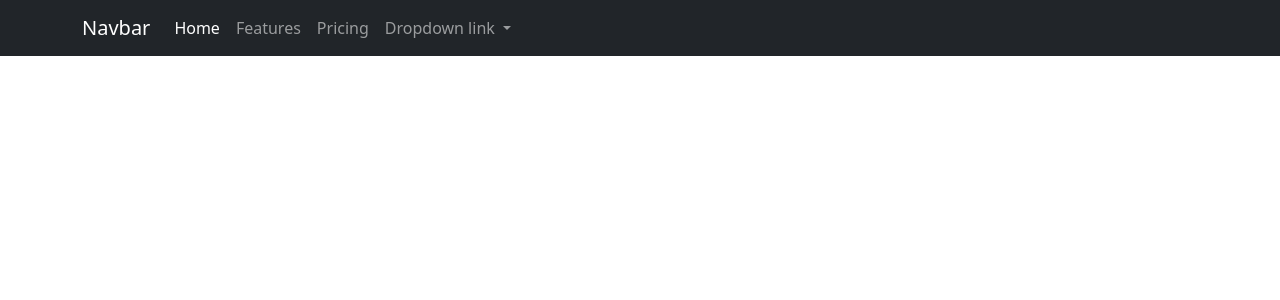
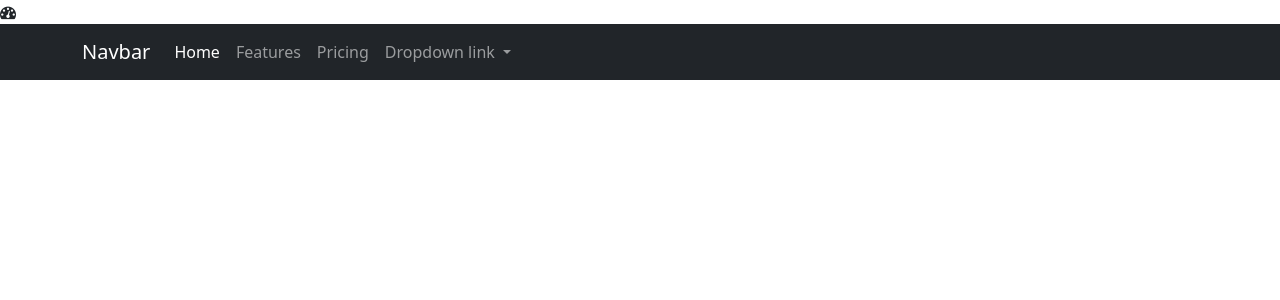
Before and after one commit to Teclit/tpspacex, an Angular app: page / in a window 1280 px wide. Shown: the top 300 px of the page. Built offline with nearby package versions, Linux system fonts and the light colour scheme.

Commit message:
installation des font-awesome, configuration du routage

```diff
--- a/angular.json
+++ b/angular.json
@@ -26,7 +26,8 @@
             ],
             "styles": [
               "src/styles.css",
-              "./node_modules/bootstrap/dist/css/bootstrap.min.css"
+              "./node_modules/bootstrap/dist/css/bootstrap.min.css",
+              "./node_modules/font-awesome/css/font-awesome.css"
             ],
             "scripts": []
           },
--- a/package.json
+++ b/package.json
@@ -19,6 +19,7 @@
     "@angular/platform-browser-dynamic": "^15.0.0",
     "@angular/router": "^15.0.0",
     "bootstrap": "^5.2.3",
+    "font-awesome": "^4.7.0",
     "rxjs": "~7.5.0",
     "tslib": "^2.3.0",
     "zone.js": "~0.12.0"
--- a/src/app/app.component.html
+++ b/src/app/app.component.html
@@ -1,3 +1,5 @@
+<app-capsules></app-capsules>
+
 <nav class="navbar navbar-expand-lg navbar-dark bg-dark  ">
   <div class="container">
     <a class="navbar-brand" href="#">Navbar</a>
--- a/src/app/capsules/capsules.component.html
+++ b/src/app/capsules/capsules.component.html
@@ -1 +1 @@
-<p>capsules works!</p>
+<i class="fa fa-tachometer" aria-hidden="true"></i>
```
Also changed, not shown: 1 other file (tests, documents, lock files or other folders).
